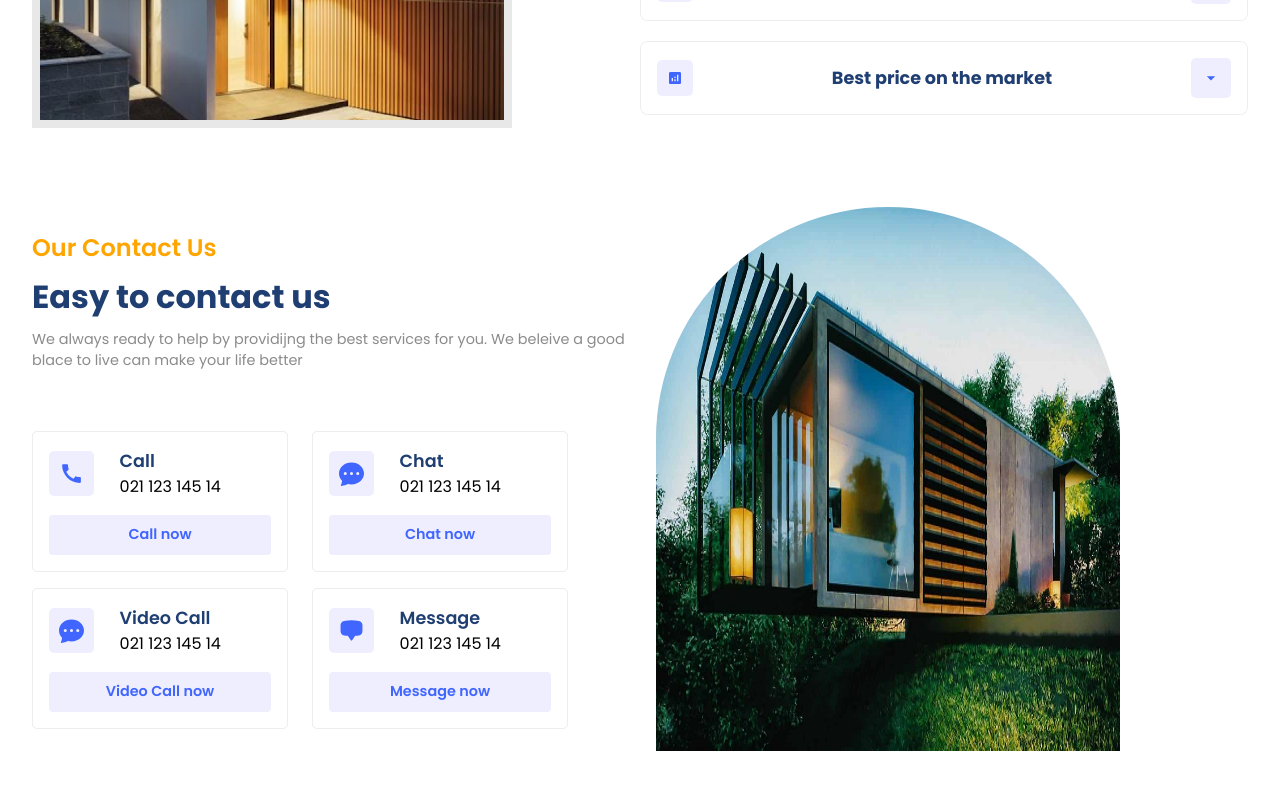
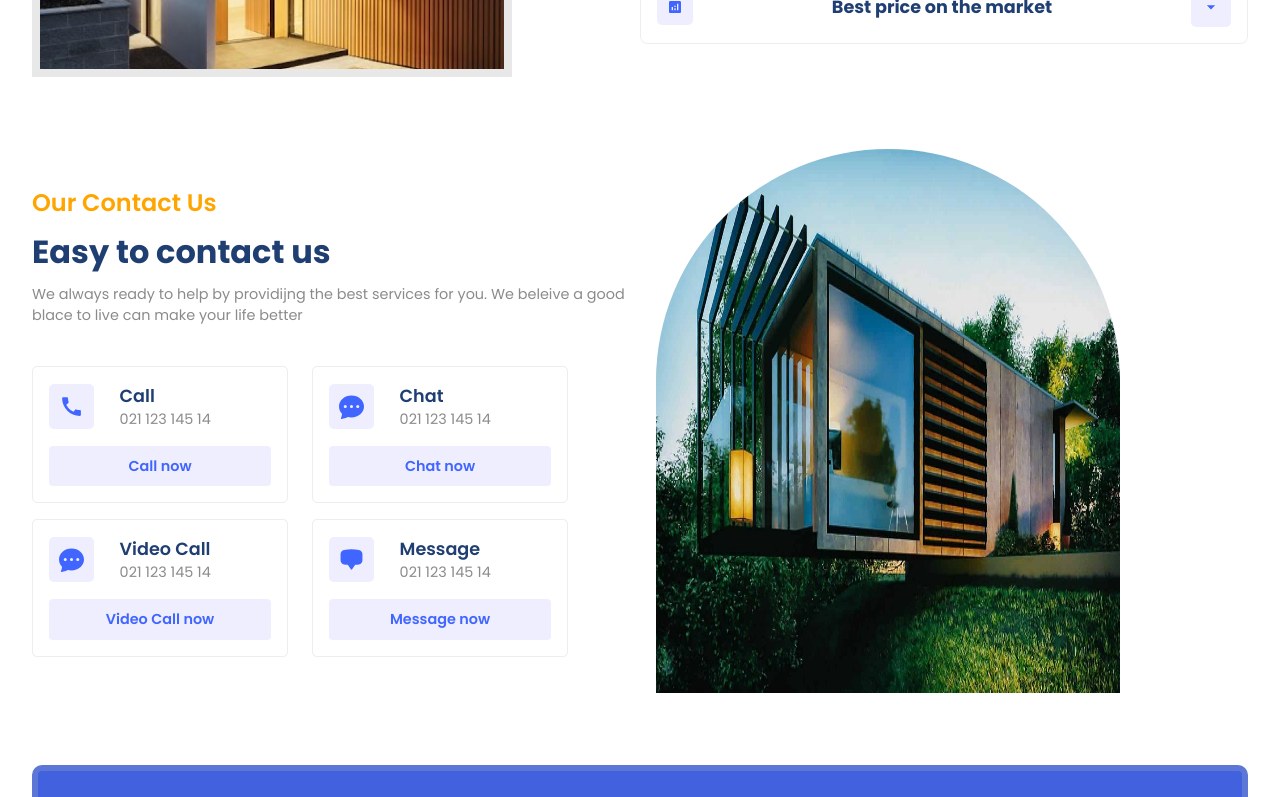
Before and after one commit to AsadBulediReal/real-state-design, a React (Vite) app: page / in a window 1280 px wide. Shown: the part 2000-2797 px from the top of the page. Built offline with nearby package versions, Linux system fonts and the light colour scheme.

Commit message:
added get started section

```diff
--- a/src/App.jsx
+++ b/src/App.jsx
@@ -5,6 +5,7 @@
 import Residencies from "./components/Residencies";
 import Value from "./components/Value";
 import Contact from "./components/Contact";
+import GetStarted from "./components/GetStarted";
 
 function App() {
   return (
@@ -18,6 +19,7 @@
       <Residencies />
       <Value />
       <Contact />
+      <GetStarted />
     </div>
   );
 }
--- /dev/null
+++ b/src/assets/styles/GetStarted.css
@@ -0,0 +1,28 @@
+.inner-container {
+  gap: 1.5rem;
+  background: #4161df;
+  padding: 2rem;
+  border-radius: 10px;
+  border: 6px solid #5d77d6;
+  text-align: center;
+}
+
+.inner-container .primaryText {
+  color: #fff;
+  font-weight: 600;
+}
+
+.inner-container .secondaryText {
+  color: #ffffff96;
+}
+
+.inner-container .btn {
+  background: #5a73d7;
+  border: 2px solid white;
+  box-shadow: var(--shadow);
+  border-radius: 10px;
+}
+
+.secondaryText {
+  margin-bottom: 0;
+}
--- a/src/components/Contact.jsx
+++ b/src/components/Contact.jsx
@@ -24,7 +24,7 @@
                   </div>
                   <div className="flexColStart detail">
                     <span className="primaryText">Call</span>
-                    <span className="seconaryText">021 123 145 14</span>
+                    <span className="secondaryText">021 123 145 14</span>
                   </div>
                 </div>
                 <div className="flexCenter btn">Call now</div>
@@ -36,7 +36,7 @@
                   </div>
                   <div className="flexColStart detail">
                     <span className="primaryText">Chat</span>
-                    <span className="seconaryText">021 123 145 14</span>
+                    <span className="secondaryText">021 123 145 14</span>
                   </div>
                 </div>
                 <div className="flexCenter btn">Chat now</div>
@@ -50,7 +50,7 @@
                   </div>
                   <div className="flexColStart detail">
                     <span className="primaryText">Video Call</span>
-                    <span className="seconaryText">021 123 145 14</span>
+                    <span className="secondaryText">021 123 145 14</span>
                   </div>
                 </div>
                 <div className="flexCenter btn">Video Call now</div>
@@ -62,7 +62,7 @@
                   </div>
                   <div className="flexColStart detail">
                     <span className="primaryText">Message</span>
-                    <span className="seconaryText">021 123 145 14</span>
+                    <span className="secondaryText">021 123 145 14</span>
                   </div>
                 </div>
                 <div className="flexCenter btn">Message now</div>
--- /dev/null
+++ b/src/components/GetStarted.jsx
@@ -0,0 +1,25 @@
+import React from "react";
+
+import "../assets/styles/GetStarted.css";
+
+const GetStarted = () => {
+  return (
+    <section className="g-wrapper">
+      <div className="paddings innerWidth g-container">
+        <div className="flexColCenter inner-container">
+          <h2 className="primaryText">Get started with Homyz</h2>
+          <p className="secondaryText">
+            Subscribe and find super attractive price quotes from us. <br />{" "}
+            Find your residence soon
+          </p>
+          <button className="btn">
+            {" "}
+            <a href="mailto:buledijamil37@gmail.com">Get Started</a>{" "}
+          </button>
+        </div>
+      </div>
+    </section>
+  );
+};
+
+export default GetStarted;
```
Also changed, not shown: src/components/Footer.jsx (added, +7 -0 lines), src/assets/styles/Footer.css (added).
